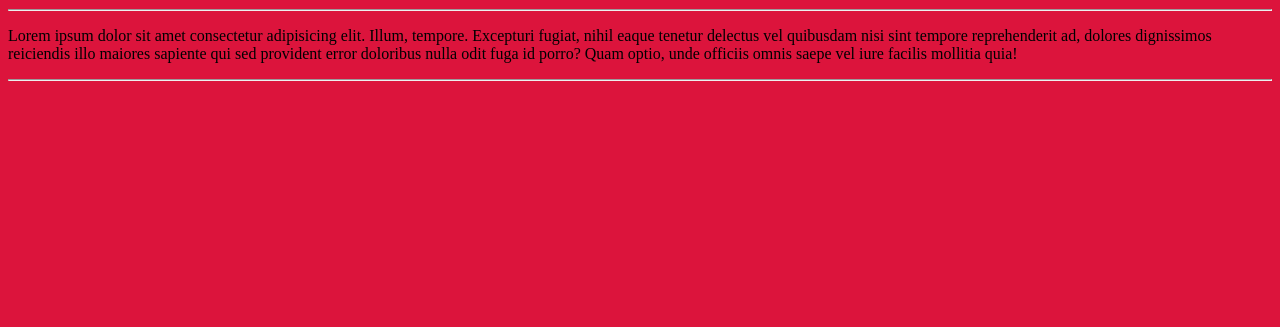
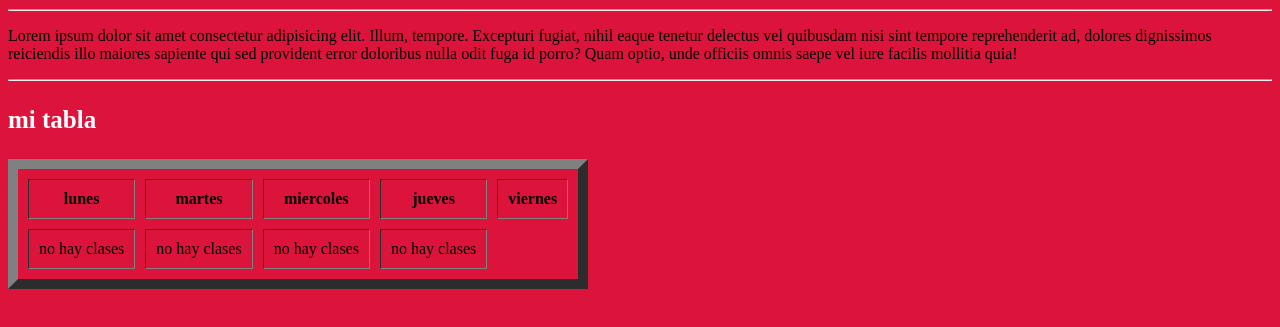
Before and after one commit to codercabral/prueba2, a plain HTML site: page index.html in a window 1280 px wide. Shown: the part 101-428 px from the top of the page. Drawn offline with Linux system fonts and the light colour scheme.

Commit message:
modifico mis archivos

```diff
--- a/estilos.css
+++ b/estilos.css
@@ -9,3 +9,7 @@ h1{
 marquee{
     color: yellow;
 }
+h3{
+    color: #fff;
+    font-size: 25px;
+}
--- a/index.html
+++ b/index.html
@@ -13,5 +13,21 @@
     <hr>
     <p>Lorem ipsum dolor sit amet consectetur adipisicing elit. Illum, tempore. Excepturi fugiat, nihil eaque tenetur delectus vel quibusdam nisi sint tempore reprehenderit ad, dolores dignissimos reiciendis illo maiores sapiente qui sed provident error doloribus nulla odit fuga id porro? Quam optio, unde officiis omnis saepe vel iure facilis mollitia quia!</p>
     <hr>
+    <h3>mi tabla</h3>
+    <table border="10" cellspacing="10" cellpadding="10">
+        <tr>
+            <th>lunes</th>
+            <th>martes</th>
+            <th>miercoles</th>
+            <th>jueves</th>
+            <th>viernes</th>
+        </tr>
+        <tr>
+            <td>no hay clases</td>
+            <td>no hay clases</td>
+            <td>no hay clases</td>
+            <td>no hay clases</td>
+        </tr>
+    </table>
 </body>
 </html>
```
